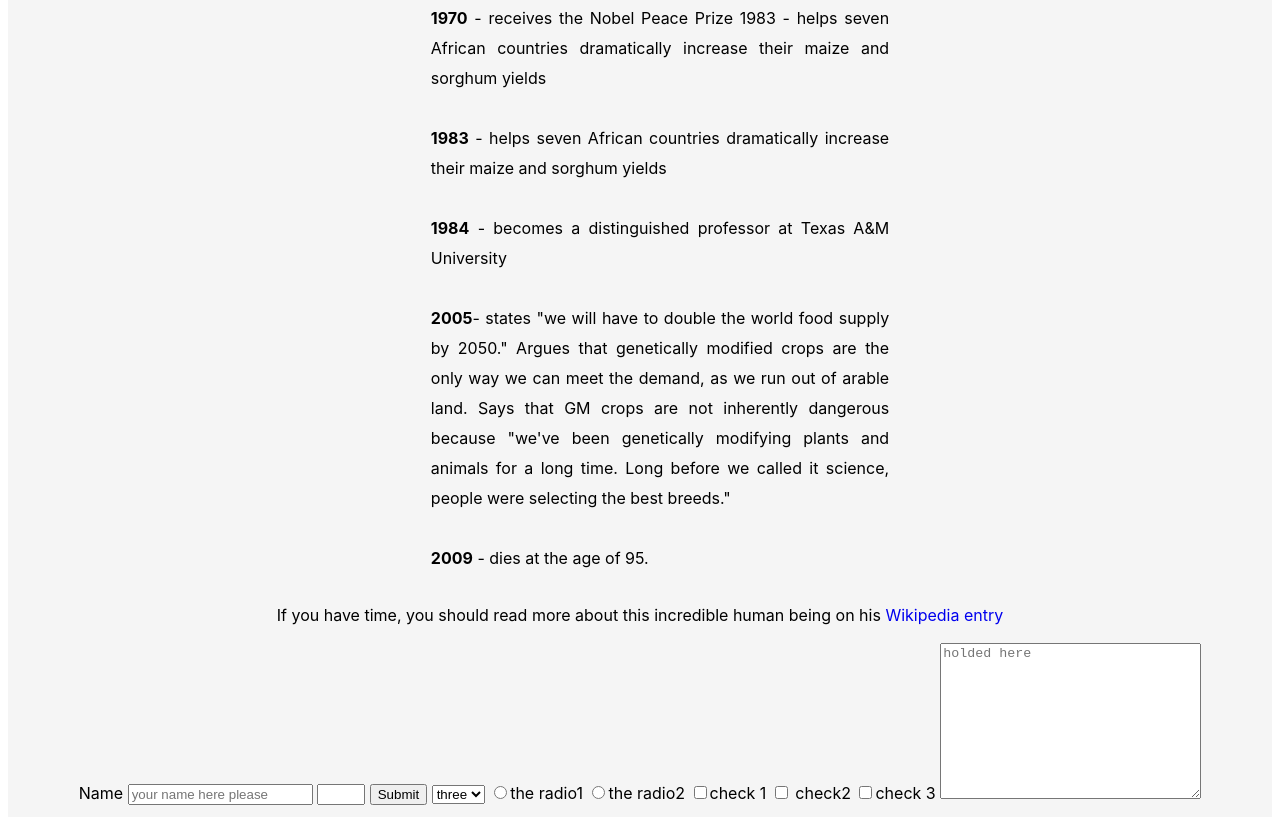
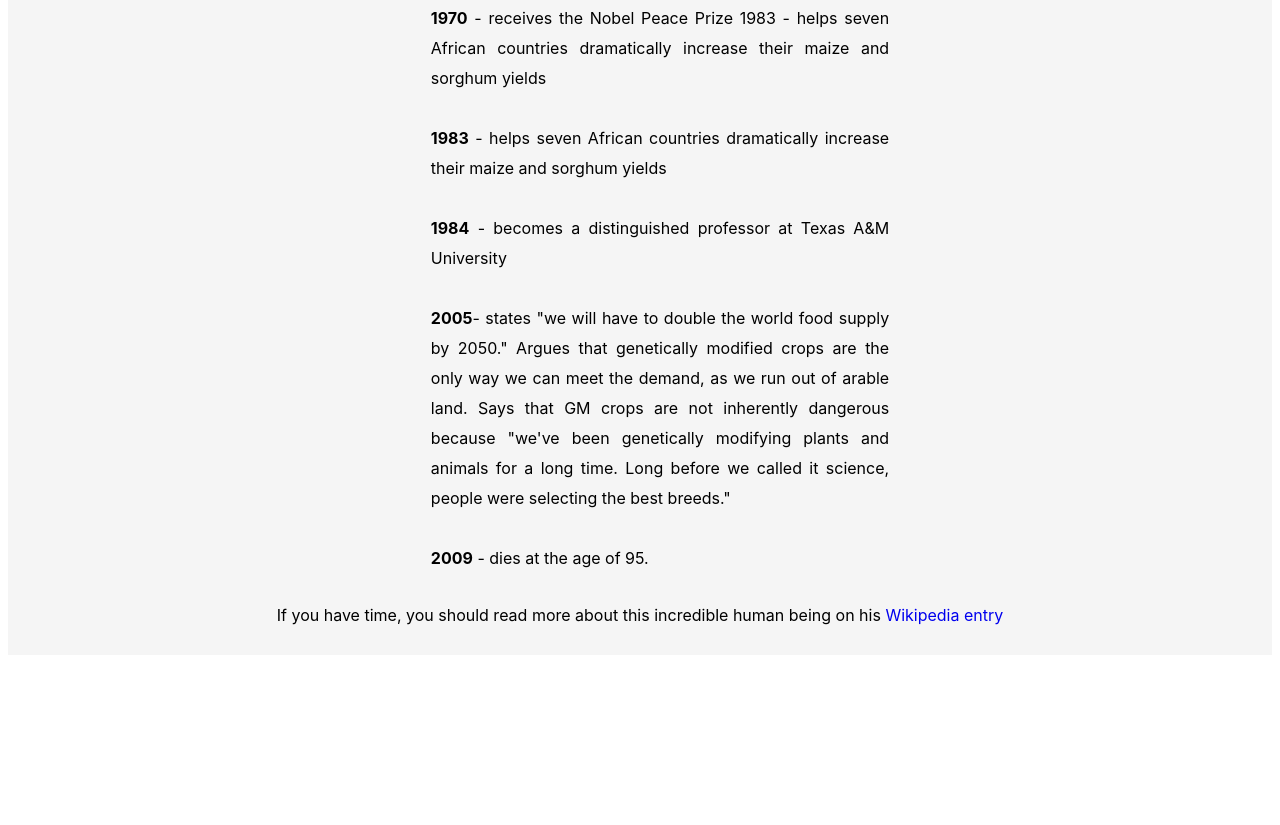
Before and after one commit to Tito29/git-one, a plain HTML site: page index.html in a window 1280 px wide. Shown: the part 2260-3085 px from the top of the page. After the commit the page ends 2923 px from the top, so only its background shows below. Drawn offline with Linux system fonts and the light colour scheme.

Commit message:
removed unneccessary codes

```diff
--- a/index.html
+++ b/index.html
@@ -115,37 +115,7 @@
                >Wikipedia entry</a
             >
          </p>
-         <form action="">
-            <label for="#name">Name</label>
-            <input
-               type="text"
-               name=""
-               id="name"
-               placeholder="your name here please"
-               required="true"
-            />
-            <input type="number" name="" id="" min="5" max="7" />
-            <input type="submit" />
-            <select name="" id="">
-               <option value="one" disabled="false">one</option>
-               <option value="two" disabled="true">two</option>
-               <option value="">three</option>
-               <option value="">four</option>
-            </select>
-            <label for=".rad"></label>
-            <input type="radio" name="rad" class="rad" />the radio1
-            <input type="radio" name="rad" class="rad" />the radio2
-            <input type="checkbox" name="check" id="" />check 1
-            <input type="checkbox" name="check" /> check2
-            <input type="checkbox" name="check" />check 3
-            <textarea
-               name=""
-               id=""
-               cols="30"
-               rows="10"
-               placeholder="holded here"
-            ></textarea>
-         </form>
+
       </main>
    </body>
 </html>
```
